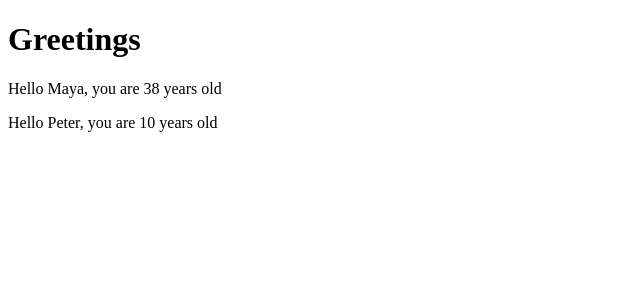
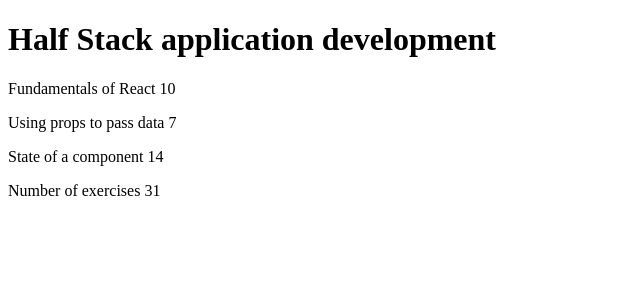
Before and after one commit to ppvillarreal/full-stack-open, a React (Vite) app in the folder part1/: page / in a window 1280 px wide. Shown: the top 300 px of the page, without its empty margins (0-640 px from the left). Built offline with nearby package versions, Linux system fonts and the light colour scheme.

Commit message:
Exercises 1.1-1.2

```diff
--- a/part1/src/App.jsx
+++ b/part1/src/App.jsx
@@ -1,23 +1,59 @@
-const Hello = (props) => {
-  console.log(props)
-  return(
+const Header = (props) => {
+  return (
+    <h1>{props.course}</h1>
+  )
+}
+
+const Content = (props) => {
+
+  return (
     <div>
-      <p>
-        Hello {props.name}, you are {props.age} years old
-      </p>
+      <Part name={props.part1} number={props.exercises1}/>
+      <Part name={props.part2} number={props.exercises2}/>
+      <Part name={props.part3} number={props.exercises3}/>
     </div>
   )
 }
 
+const Part = (props) => {
+  return (
+    <p>
+      {props.name} {props.number}
+    </p>
+  )
+}
+
+const Total = (props) => {
+  return (
+    <p>Number of exercises {props.exercises1 + props.exercises2 + props.exercises3}</p>
+  )
+}
+
 const App = () => {
-  const name = 'Peter'
-  const age = 10
+  const course = 'Half Stack application development'
+  const part1 = 'Fundamentals of React'
+  const exercises1 = 10
+  const part2 = 'Using props to pass data'
+  const exercises2 = 7
+  const part3 = 'State of a component'
+  const exercises3 = 14
 
   return (
     <div>
-      <h1>Greetings</h1>
-      <Hello name='Maya' age={28 + 10} />
-      <Hello name={name} age={age} />
+      <Header course={course} />
+      <Content
+       part1={part1}
+       exercises1 = {exercises1}
+       part2={part2}
+       exercises2 = {exercises2}
+       part3={part3}
+       exercises3 = {exercises3}
+      />
+      <Total
+       exercises1 = {exercises1}
+       exercises2 = {exercises2}
+       exercises3 = {exercises3}
+      />
     </div>
   )
 }
```
